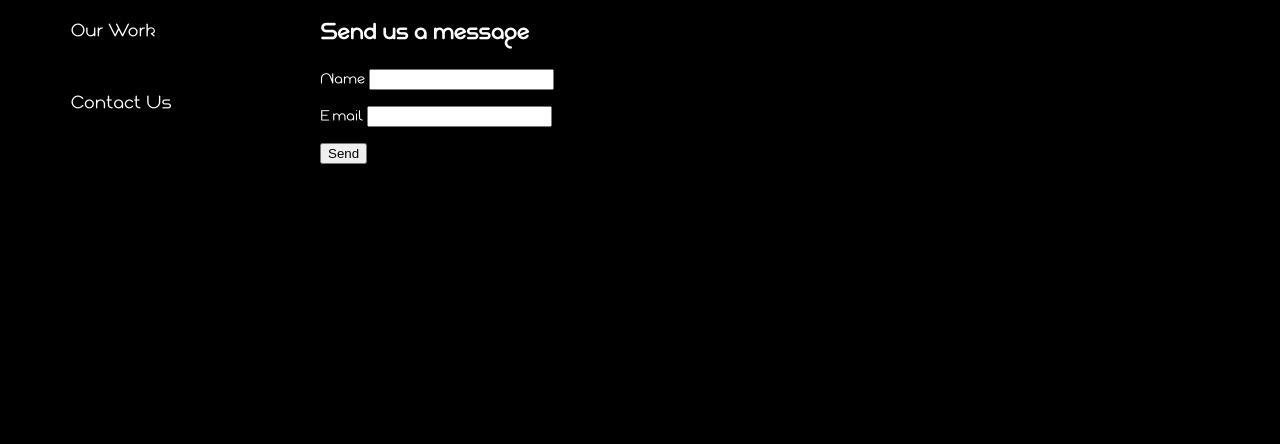
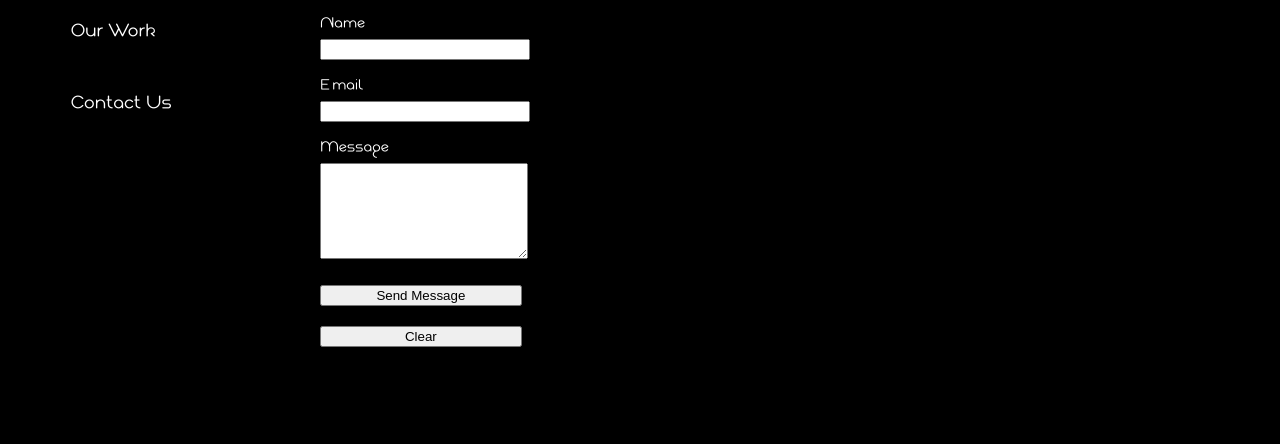
Before and after one commit to jackgugi/journeyman, a Gatsby site: page /contact in a window 1280 px wide. Shown: the part 356-800 px from the top of the page. Built offline with nearby package versions, Linux system fonts and the light colour scheme; Gatsby itself is replaced by a stand-in of ours.

Commit message:
Contact Form Change

```diff
--- a/src/components/layout.css
+++ b/src/components/layout.css
@@ -109,4 +109,17 @@ body {
 #foot-right {
     text-align: right;
 }
-/****GLOBAL****/
+/****GLOBAL end****/
+
+
+/****CONTACT****/
+#contact-form label {
+    width: 100%;
+    display: block;
+}
+
+#contact-form input, #contact-form textarea {
+    width: 100%;
+    margin: 5px 0 15px;
+}
+/****CONTACT end****/
--- a/src/pages/contact.js
+++ b/src/pages/contact.js
@@ -8,17 +8,25 @@ export default () => (
     <p>07975 658 423</p>
     <p>jackgugi5213@hotmail.co.uk</p>
 
-    <form name="contact" netlify>
-      <h2>Send us a message</h2>
-	  <p>
-	    <label>Name <input type="text" name="name" /></label>
-	  </p>
-	  <p>
-	    <label>Email <input type="email" name="email" /></label>
-	  </p>
-	  <p>
-	    <button type="submit">Send</button>
-	  </p>
+    <form id="contact-form" name="contact" method="post" data-netlify="true" data-netlify-honeypot="bot-field">
+	  <input type="hidden" name="bot-field" />
+	  <input type="hidden" name="form-name" value="contact" />
+	  <div className="field half first">
+	    <label htmlFor="name">Name</label>
+	    <input type="text" name="name" id="name" />
+	  </div>
+	  <div className="field half">
+	    <label htmlFor="email">Email</label>
+	    <input type="text" name="email" id="email" />
+	  </div>
+	  <div className="field">
+	    <label htmlFor="message">Message</label>
+	    <textarea name="message" id="message" rows="6" />
+	  </div>
+	  <div className="actions">
+	      <input type="submit" value="Send Message" className="special" />
+	      <input type="reset" value="Clear" />
+	  </div>
 	</form>
   </Layout>
 )
```
